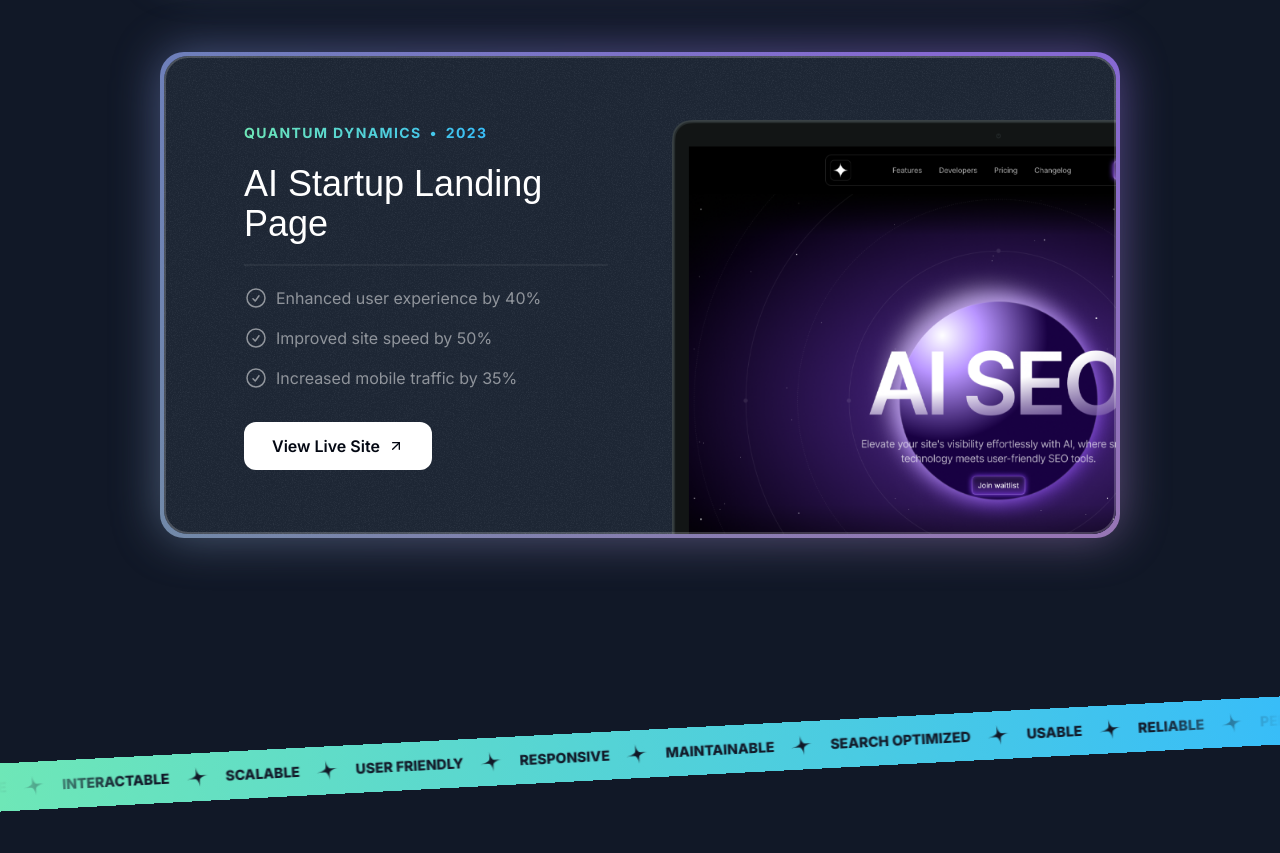
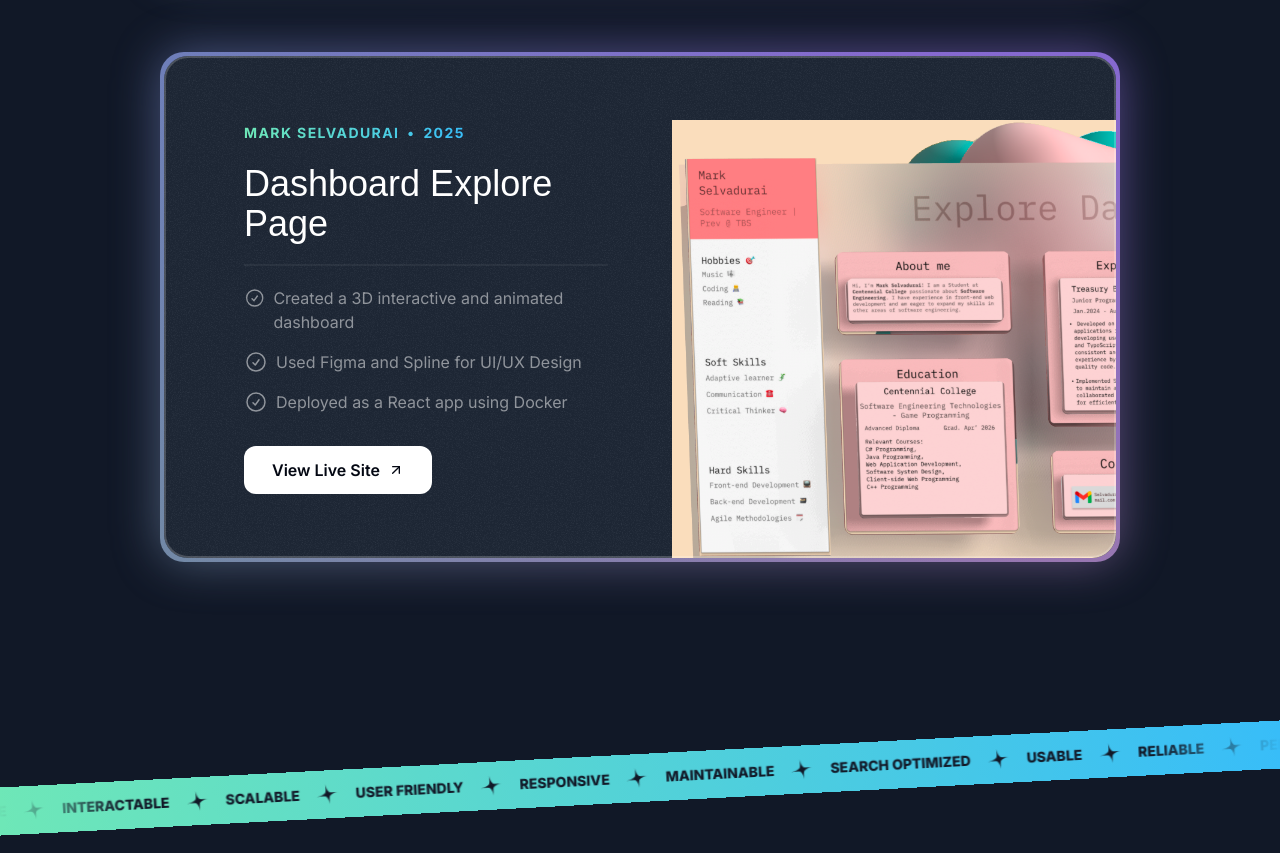
Before and after one commit to markselvadurai/portfolio, a Next.js app: page / in a window 1280 px wide. Shown: the part 2040-2893 px from the top of the page. Built offline with nearby package versions, Linux system fonts and the light colour scheme; a web font is replaced by a local one.

Commit message:
Added Dashboard Project

```diff
--- a/src/sections/Projects.tsx
+++ b/src/sections/Projects.tsx
@@ -1,7 +1,7 @@
 "use client"
 import ecommerce from "@/assets/images/ecommerce.png";
 import lightSaasLandingPage from "@/assets/images/light-saas-landing-page.png";
-import aiStartupLandingPage from "@/assets/images/ai-startup-landing-page.png";
+import dashboard from "@/assets/images/dashboard.png";
 import Image from "next/image";
 import CheckCirlceIcon from "@/assets/icons/check-circle.svg";
 import ArrowUpRightIcon from "@/assets/icons/arrow-up-right.svg";
@@ -39,16 +39,16 @@ const portfolioProjects = [
     image: portfolio,
   },
   {
-    company: "Quantum Dynamics",
-    year: "2023",
-    title: "AI Startup Landing Page",
+    company: "Mark Selvadurai",
+    year: "2025",
+    title: "Dashboard Explore Page",
     results: [
-      { title: "Enhanced user experience by 40%" },
-      { title: "Improved site speed by 50%" },
-      { title: "Increased mobile traffic by 35%" },
+      { title: "Created a 3D interactive and animated dashboard" },
+      { title: "Used Figma and Spline for UI/UX Design" },
+      { title: "Deployed as a React app using Docker" },
     ],
-    link: "https://youtu.be/Z7I5uSRHMHg",
-    image: aiStartupLandingPage,
+    link: "https://dashboard.markselvadurai.com/",
+    image: dashboard,
   },
 ];
 
```
Also changed, not shown: src/assets/images/dashboard.png (added).
